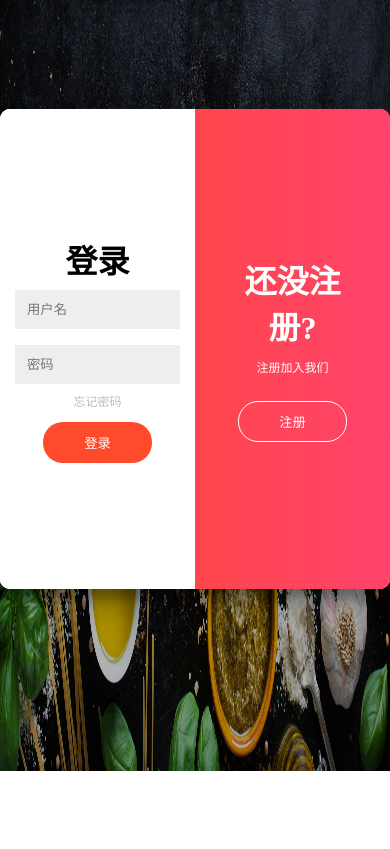
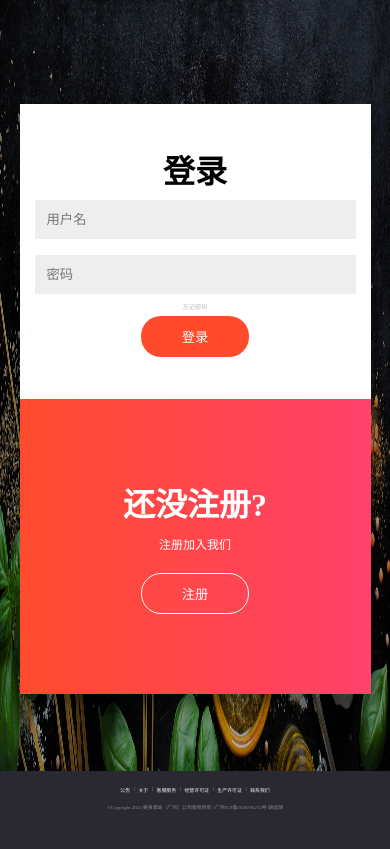
Before and after one commit to studio-hu/h5_pro, a plain HTML site: page login.html in a window 390 px wide. Shown: the part 73-922 px from the top of the page. Before the commit the page ends 844 px from the top, so only its background shows below. Drawn offline with Linux system fonts and the light colour scheme.

Commit message:
third commit

```diff
--- a/css/login.css
+++ b/css/login.css
@@ -58,7 +58,7 @@ button:active {
     background-color: #ffffff;
     box-shadow: 0 14px 28px rgba(0, 0, 0, 0.25), 0 10px 10px rgba(0, 0, 0, 0.20);
     border-radius: 10px;
-    overflow: hidden;
+    /* overflow: hidden; */
 }
 
 .form-container {
@@ -98,28 +98,6 @@ button:active {
     border: none;
 }
 
-.social-container {
-    margin: 10px 0;
-}
-
-.social-container a {
-    display: inline-block;
-    height: 40px;
-    width: 40px;
-    border: 1px solid #ddd;
-    border-radius: 50%;
-    text-align: center;
-    line-height: 40px;
-    color: #333333;
-    margin: 0 5px;
-}
-
-.social-container a:hover {
-    color: white;
-    background-color: #222f3f;
-    border-color: #cbcbcc;
-}
-
 .overlay-container {
     position: absolute;
     top: 0;
@@ -127,8 +105,8 @@ button:active {
     height: 100%;
     right: 0;
     z-index: 100;
-    overflow: hidden;
-    transition: transform .6s ease-in-out;
+    /* overflow: hidden; */
+    transition: .6s ease-in-out;
 }
 
 .overlay {
@@ -166,12 +144,12 @@ button:active {
 .overlay-right-container {
     right: 0;
     transform: translateX(0);
-    transition: transform .6s ease-in-out;
+    transition: .6s ease-in-out;
 }
 
 .overlay-left-container {
     transform: translateX(10%);
-    transition: transform .6s ease-in-out;
+    transition: .6s ease-in-out;
 }
 
 .container.active .sign-up-container {
@@ -200,6 +178,132 @@ button:active {
 }
 
 
-/* 移动端开始 */
+/* 移动端开始########################################################################################## */
 
-@media screen and (max-width:768px) {}
+@media screen and (max-width:768px) {
+    h2 {
+        font-size: 32px;
+        /* font-size: 5rem; */
+    }
+    a {
+        height: 3.2rem;
+        font-size: 2rem;
+    }
+    button {
+        /* padding: 1.5rem 6.8rem; */
+        padding: 10px 40px;
+        /* border: 1px solid transparent; */
+        border-radius: 20px;
+        margin-top: 1.5rem;
+    }
+    .container {
+        width: 90%;
+        height: 70%;
+        border-radius: 10px;
+        margin-top: 100px;
+    }
+    .form-container {
+        width: 100%;
+        height: 50%;
+    }
+    .sign-up-container {
+        /*right: 0;*/
+        z-index: 1;
+    }
+    .sign-in-container {
+        z-index: 2;
+    }
+    .form-container form {
+        display: flex;
+        flex-direction: column;
+        justify-content: center;
+        align-items: center;
+        height: 100%;
+        width: 100%;
+        padding: 12px 15px;
+    }
+    .form-container input {
+        width: 100%;
+        margin: 8px 0;
+        padding: 12px;
+        background-color: #eee;
+        border: none;
+    }
+    .overlay-container {
+        position: absolute;
+        top: 50%;
+        /* width: 50%;
+        height: 100%; */
+        width: 100%;
+        height: 50%;
+        left: 0;
+        /* right: 0; */
+        /* bottom: 0; */
+        z-index: 100;
+        overflow: hidden;
+        transition: .6s ease-in-out;
+    }
+    .overlay {
+        position: absolute;
+        width: 100%;
+        height: 200%;
+        /* right: 0; */
+        left: 0;
+        top: -100%;
+        /* bottom: 100%; */
+        background-color: #ff4b2b;
+        background-image: linear-gradient(to right, #ff4b2d, #ff426b);
+    }
+    .overlay-panel {
+        position: absolute;
+        display: flex;
+        justify-content: center;
+        align-items: center;
+        flex-direction: column;
+        width: 100%;
+        height: 50%;
+        color: white;
+        padding: 0 40px;
+        text-align: center;
+    }
+    .overlay-panel button {
+        background-color: transparent;
+        border: 1px solid white;
+    }
+    .overlay-panel p {
+        font-size: 12px;
+        margin: 10px 0 15px;
+    }
+    .overlay-right-container {
+        /* right: 0; */
+        bottom: 0;
+        transform: translateY(0);
+        transition: .6s ease-in-out;
+    }
+    .overlay-left-container {
+        transform: translatey(0);
+        transition: .6s ease-in-out;
+    }
+    .container.active .sign-up-container {
+        transform: translateY(100%);
+        z-index: 5;
+    }
+    .container.active .sign-in-container {
+        transform: translateY(100%);
+    }
+    .container.active .overlay-container {
+        transform: translateY(-100%);
+    }
+    .container.active .overlay {
+        transform: translateY(50%);
+    }
+    .container.active .overlay-left-container {
+        transform: translateY(0);
+    }
+    .container.active .overlay-right-container {
+        transform: translateY(-10%);
+    }
+}
+
+
+/* 移动端结束########################################################################################## */
--- a/login.html
+++ b/login.html
@@ -95,6 +95,21 @@
 
         </div>
     </div>
+    <!--footer begin-->
+    <div class="gcs-footer">
+        <div class="footer-top">
+            <a href="#">公告</a> |
+            <a href="#">关于</a> |
+            <a href="#">客服服务</a> |
+            <a href="#">经营许可证</a> |
+            <a href="#">生产许可证</a> |
+            <a href="#">联系我们</a>
+        </div>
+        <p>
+            ©Copyright 2022 美食驿站（广州）公司版权所有 | 广州ICP备2040706272号-胡运琦
+        </p>
+    </div>
+    <!--footer end-->
     <script src="js/login.js" type="text/javascript"></script>
     <script src="./js/public.js"></script>
 </body>
```
Also changed, not shown: 1 other file.
